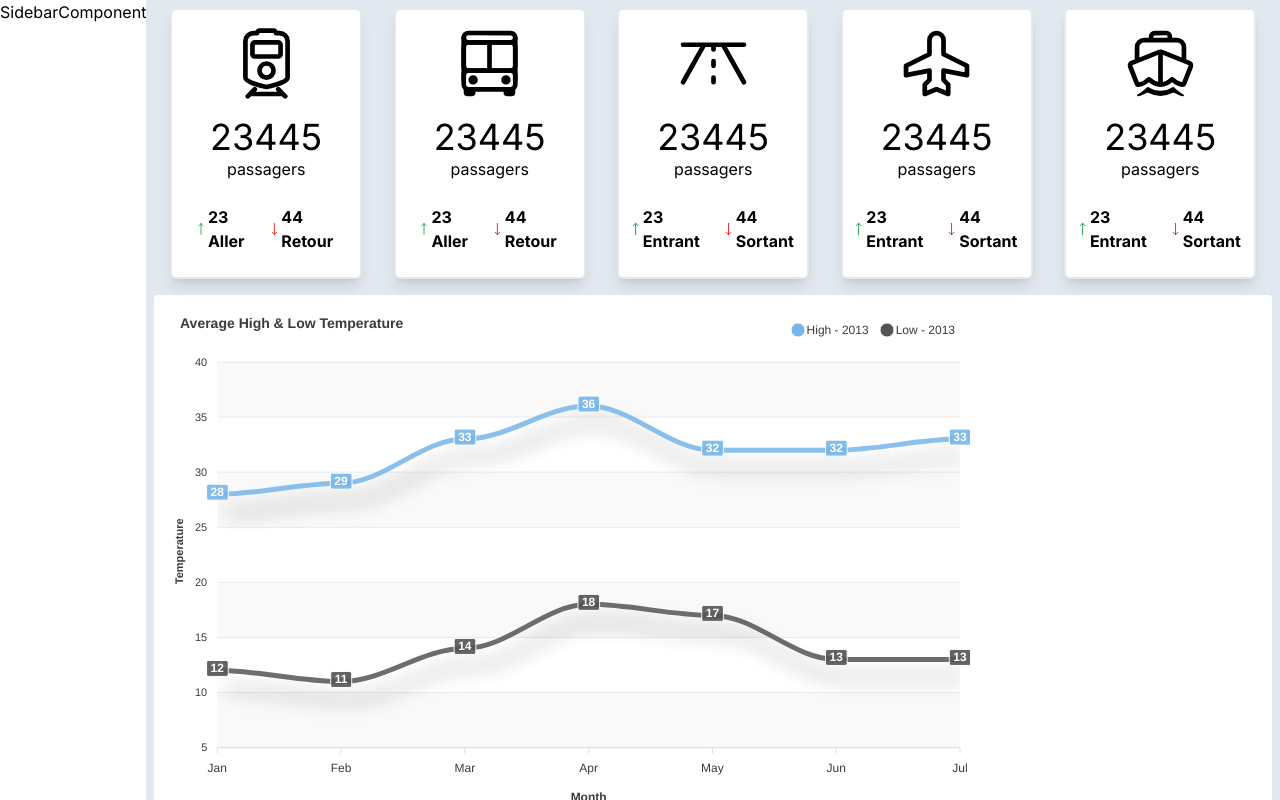
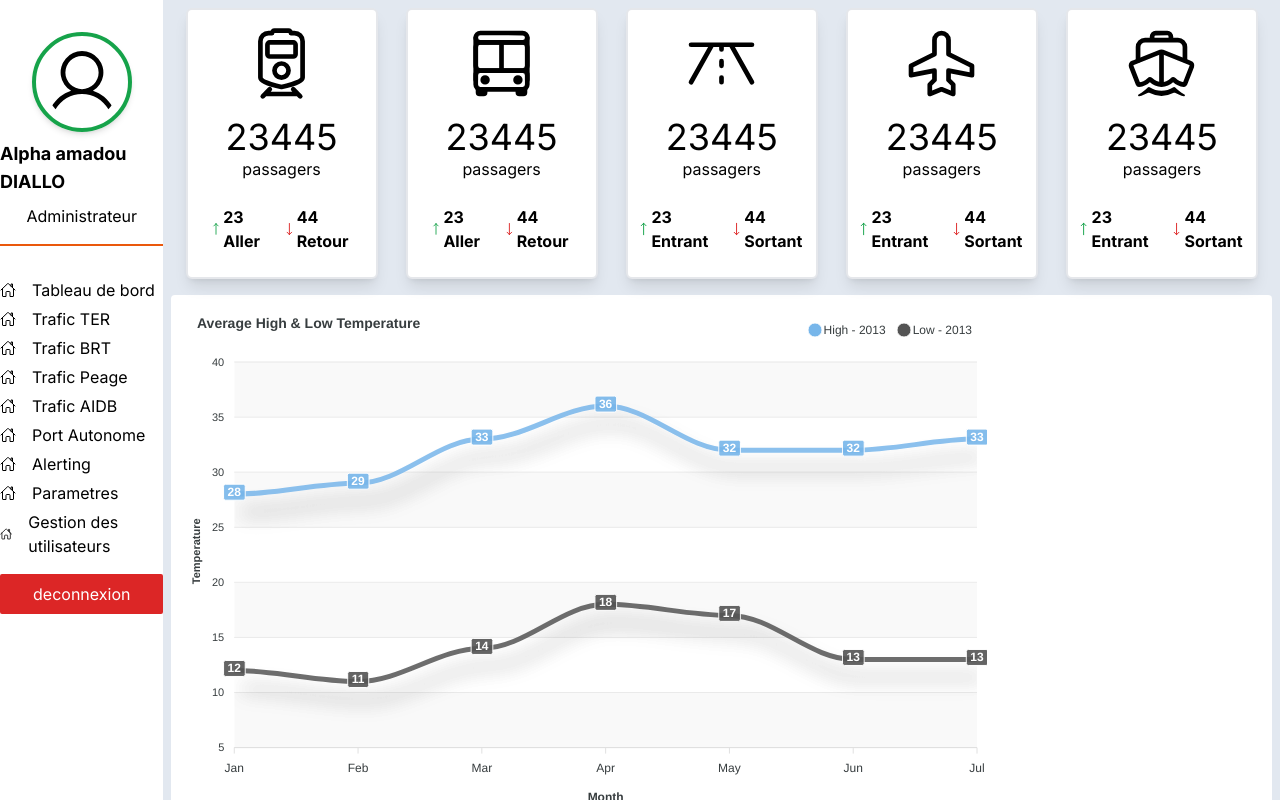
Before and after one commit to alphacpc/TRAFIC-SN-DK, a Next.js app in the folder ui/: page / in a window 1280 px wide. Shown: the top 800 px of the page. Built offline with nearby package versions, Linux system fonts and the light colour scheme.

Commit message:
update design sidebar

```diff
--- a/ui/src/app/page.tsx
+++ b/ui/src/app/page.tsx
@@ -5,14 +5,15 @@ import ColumnBasicChart from '@/components/charts/ColumnBasicChart';
 import ColumnStrackedChart from '@/components/charts/ColumnStackedChart';
 import LineChart from '@/components/charts/LineChart';
 import PanelStatCompoment from '@/components/PanelStatCompoment';
+import SidebarComponent from "@/components/shared/SidebarComponent";
 
 
 export default function Home() {
   return (
     <main className="flex flex-row min-h-screen bg-lime-100">
 
-      <aside className="flex w-[25rem] bg-white">
-        SidebarComponent
+      <aside className="flex w-[30rem] bg-white">
+        <SidebarComponent/>
       </aside>
 
       <section className="p-2 bg-slate-200">
--- a/ui/src/components/shared/SidebarComponent.tsx
+++ b/ui/src/components/shared/SidebarComponent.tsx
@@ -1,8 +1,38 @@
+import Link from 'next/link'
 import React from 'react'
+import { IoHomeOutline, IoHomeSharp } from 'react-icons/io5'
+import { PiUser } from 'react-icons/pi'
+
+const tab = ["Tableau de bord", "Trafic TER", "Trafic BRT", "Trafic Peage", "Trafic AIDB", "Port Autonome",
+  "Alerting", "Parametres", "Gestion des utilisateurs"]
 
 const SidebarComponent = () => {
   return (
-    <div>SidebarComponent</div>
+    <div className="bg-green-60 w-full flex flex-col items-center">
+
+      <div className="w-full flex flex-col items-center my-8 pb-4 border-b-2 border-orange-600">
+        <PiUser size={100} className="border-4 p-2 rounded-full border-green-600 shadow-md"/>
+        <h2 className="font-bold text-lg my-2">Alpha amadou DIALLO</h2>
+        <h4>Administrateur</h4>
+      </div>
+
+
+      <nav className="h-[35vh]">
+        <ul className="bg-red-40 w-full flex flex-col items-baseline h-full justify-between mb-4">
+          { tab.map((item, ind) => <li key={ind}>
+            <Link className="bg-orange-3 w-full cursor-pointer flex items-center" href="/">
+              <IoHomeOutline className='mr-4'/>
+              {item}
+            </Link>
+          </li>)}
+        </ul>
+
+        <div className="w-full flex">
+          <Link className="bg-red-600 text-center cursor-pointer text-white p-2 rounded-sm w-full" href="/">deconnexion</Link>
+        </div>
+      </nav>
+
+    </div>
   )
 }
 
```
